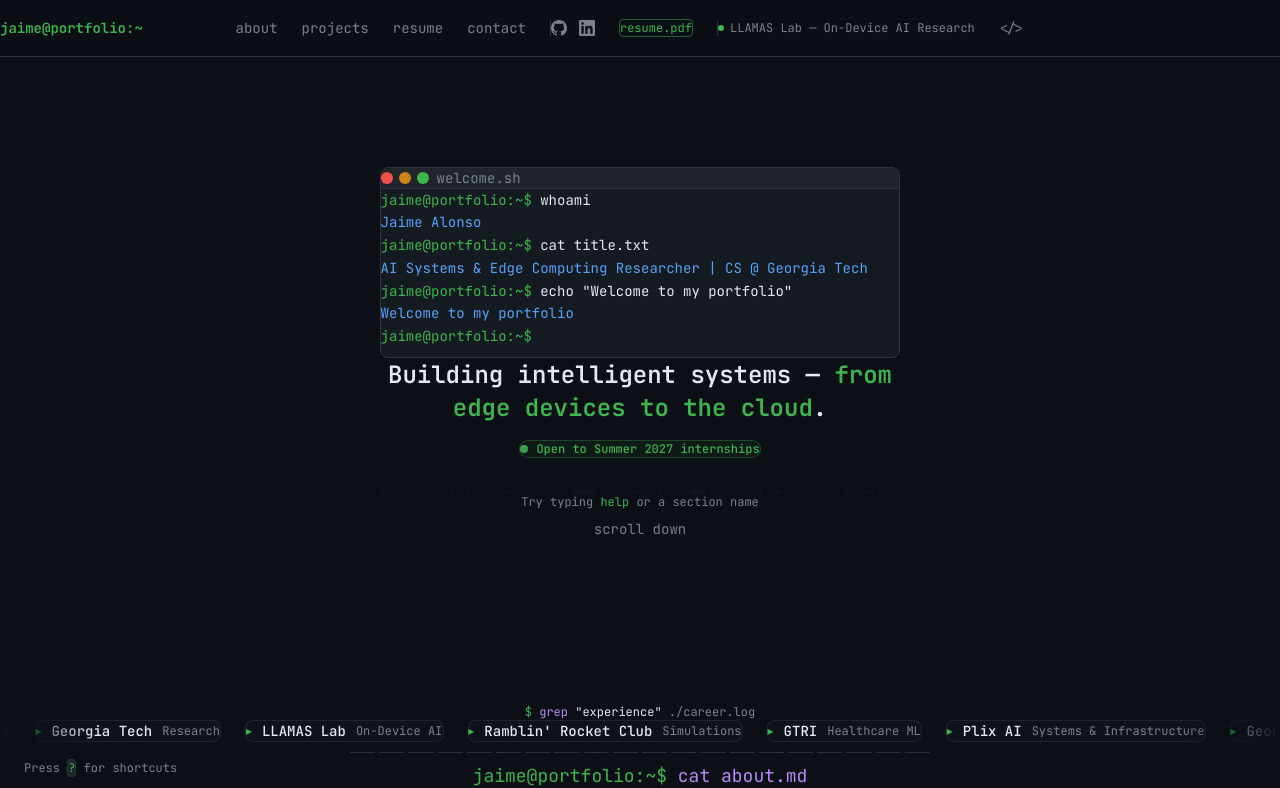
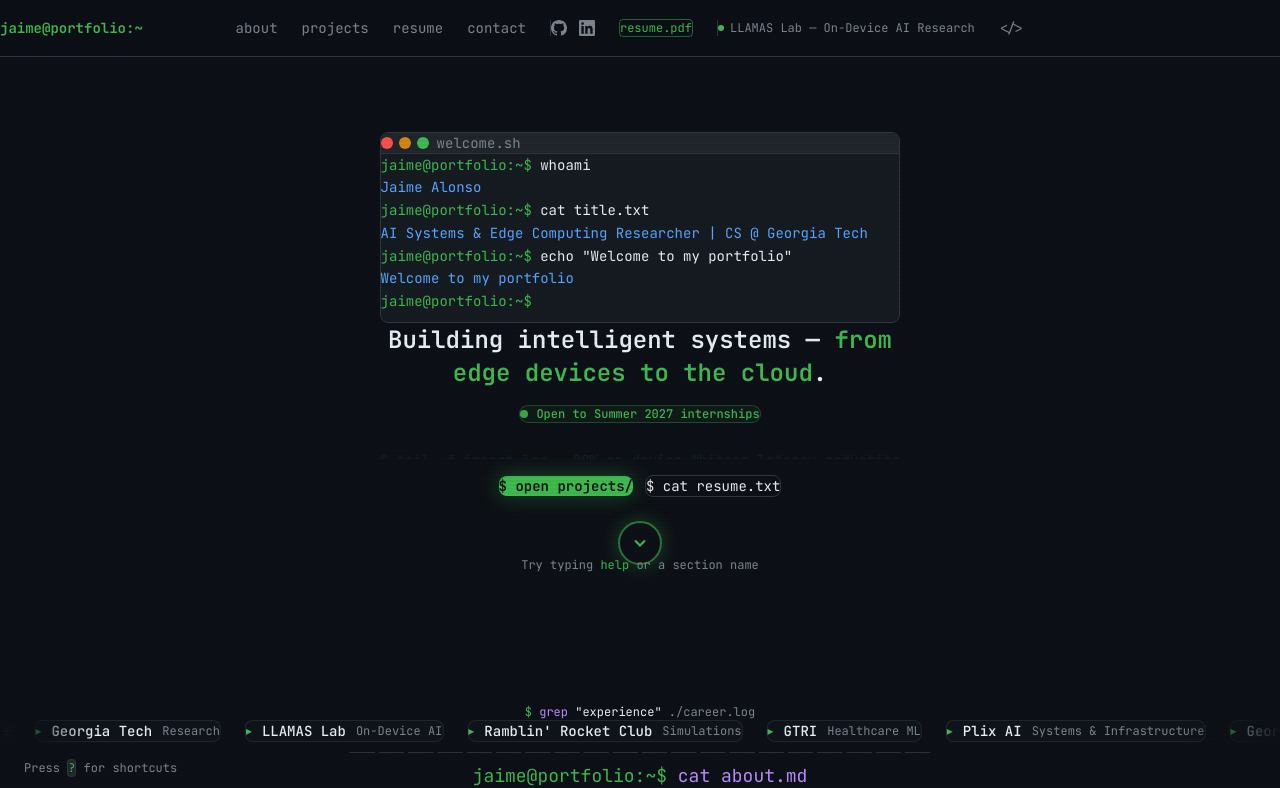
Before and after one commit to JaimeJr1/Portfolio, a React (Vite) app: page / in a window 1280 px wide. Shown: the top 788 px of the page. Built offline with nearby package versions, Linux system fonts and the light colour scheme.

Commit message:
Hero: loud scroll invitation — CTA buttons + glowing bounce chevron
"$ open projects/" (solid, glowing) and "$ cat resume.txt" (outline)
buttons smooth-scroll to their sections; a large bouncing chevron
replaces the faint "scroll down" text. User-initiated scroll only.

```diff
--- a/src/sections/Hero.jsx
+++ b/src/sections/Hero.jsx
@@ -246,6 +246,39 @@ export default function Hero() {
             </motion.div>
           </AnimatePresence>
         </div>
+
+        <div className="flex flex-wrap items-center justify-center gap-3 mt-2">
+          <button
+            onClick={() => scrollToSection('projects')}
+            className="px-5 py-2.5 rounded-lg bg-accent-green text-bg-primary text-sm font-semibold hover:brightness-110 transition-all cursor-pointer shadow-[0_0_20px_rgba(63,185,80,0.35)]"
+          >
+            $ open projects/
+          </button>
+          <button
+            onClick={() => scrollToSection('resume')}
+            className="px-5 py-2.5 rounded-lg border border-border text-text-primary text-sm hover:border-accent-green hover:text-accent-green transition-colors cursor-pointer"
+          >
+            $ cat resume.txt
+          </button>
+        </div>
+
+        <motion.button
+          onClick={() => scrollToSection('projects')}
+          animate={{ y: [0, 8, 0] }}
+          transition={{ repeat: Infinity, duration: 1.4, ease: 'easeInOut' }}
+          aria-label="Scroll to projects"
+          className="mt-6 w-11 h-11 rounded-full border-2 border-accent-green/60 flex items-center justify-center text-accent-green hover:bg-accent-green/10 transition-colors cursor-pointer shadow-[0_0_18px_rgba(63,185,80,0.3)]"
+        >
+          <svg
+            viewBox="0 0 24 24"
+            fill="none"
+            stroke="currentColor"
+            strokeWidth="2.5"
+            className="w-5 h-5"
+          >
+            <path d="m6 9 6 6 6-6" />
+          </svg>
+        </motion.button>
       </motion.div>
 
       {isComplete && (
@@ -258,13 +291,6 @@ export default function Hero() {
           <span className="text-text-muted text-xs">
             Try typing <span className="text-accent-green">help</span> or a section name
           </span>
-          <motion.span
-            animate={{ y: [0, 6, 0] }}
-            transition={{ repeat: Infinity, duration: 1.5 }}
-            className="inline-block text-text-muted text-sm"
-          >
-            scroll down
-          </motion.span>
         </motion.div>
       )}
     </section>
```
